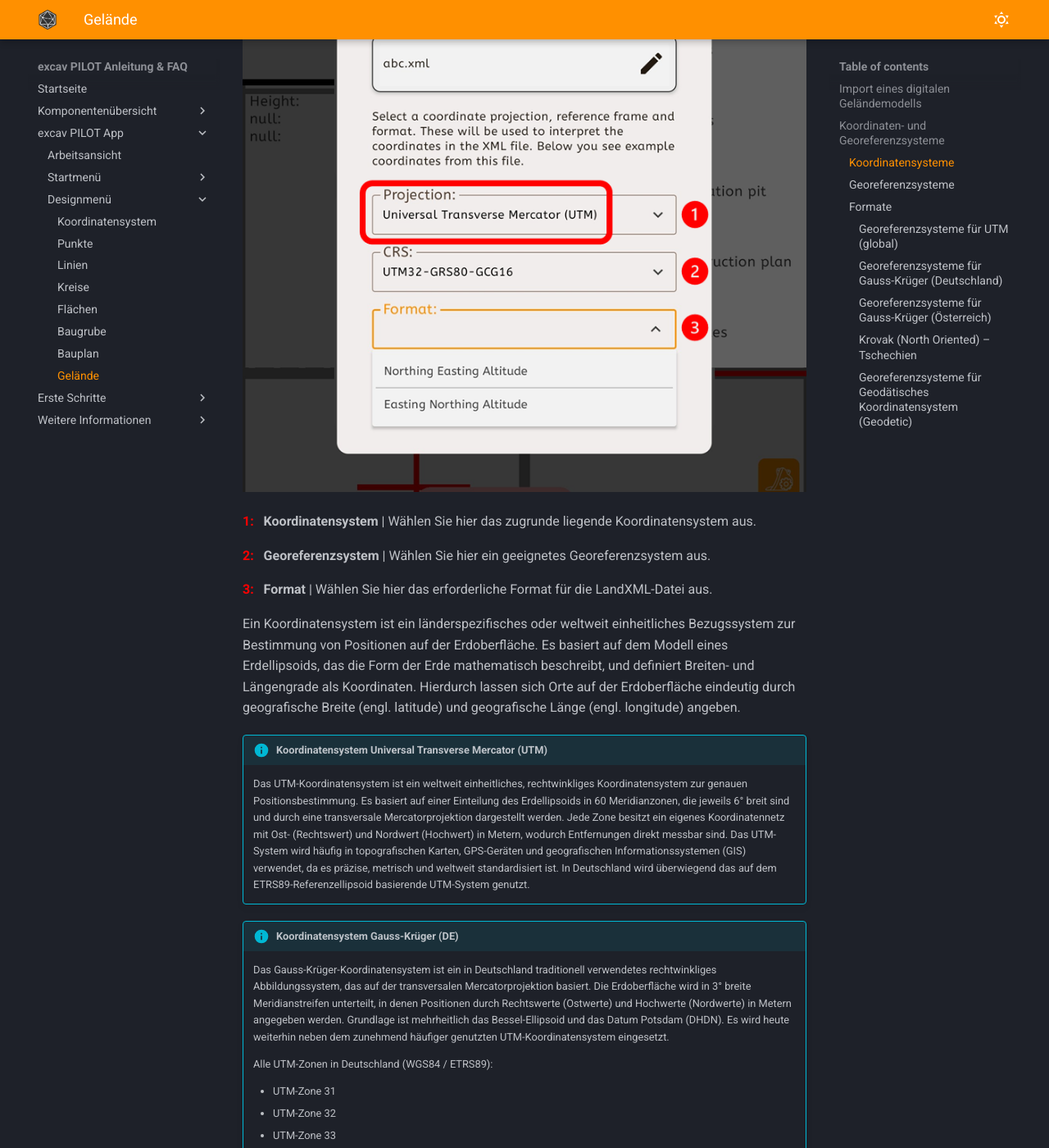
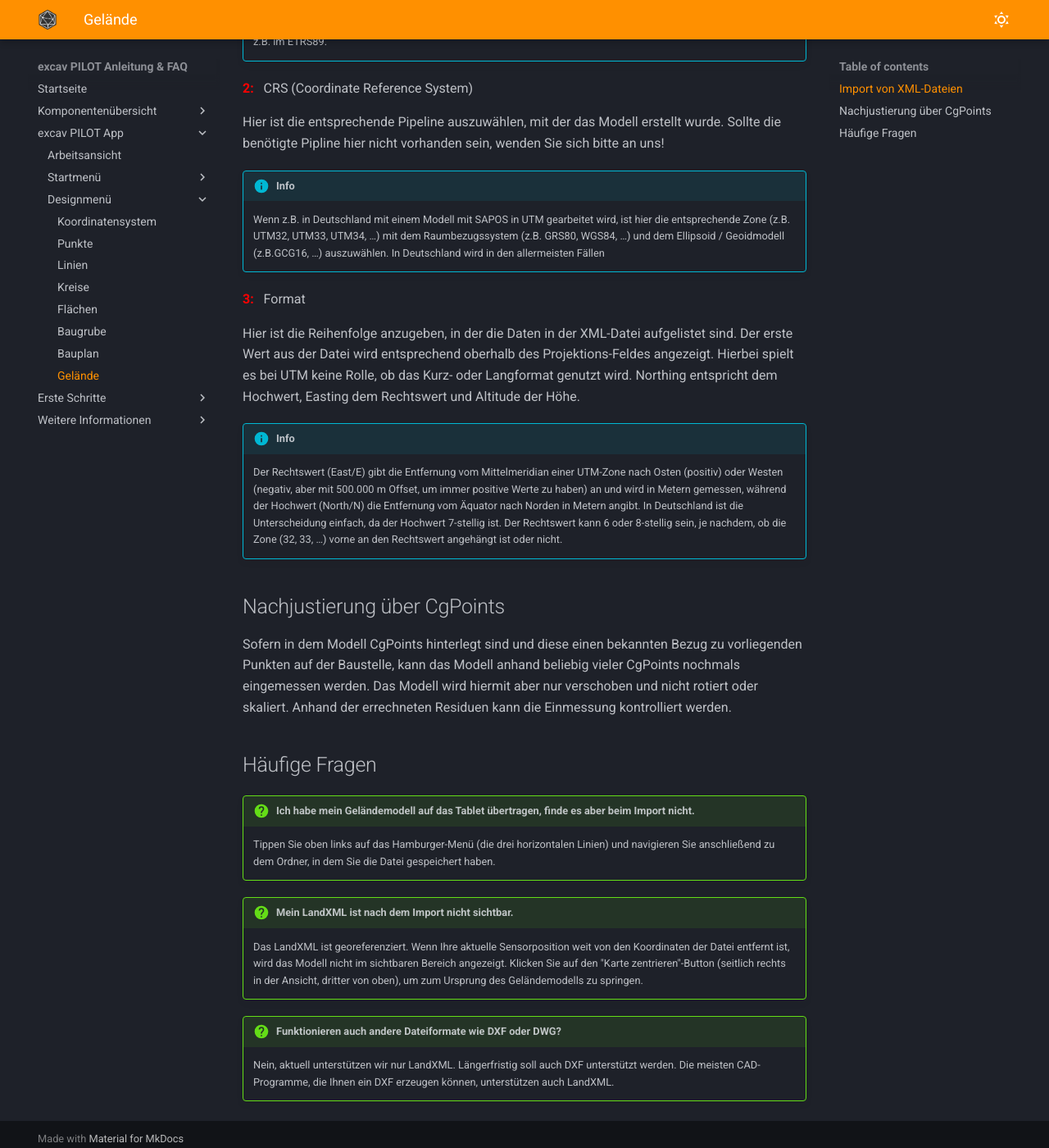
Before and after one commit to tobias-sizmann/mkdocs-excavpilot, an MkDocs documentation site: the page built from docs/Gelände/Gelände.md, in a window 1280 px wide and 1400 px high, scrolled down 2558 px. Shown: the whole window at 82% size. Built offline with MkDocs 1.6.1 and Material for MkDocs 9.7.7, drawn with Linux system fonts in a browser that asks for light colours; some of the changed text lies outside the part shown.

Commit message:
Geländemodell Version Emu

```diff
--- a/docs/Gelände/Gelände.md
+++ b/docs/Gelände/Gelände.md
@@ -4,13 +4,87 @@
     }
 </style>
 
-# Gelände
+# Geländemodelle (LandXML)
+
+Der excav Pilot ermöglicht das Laden und Anzeigen digitaler Geländemodelle direkt auf dem Bagger. Der Fahrer bekommt sowohl das 3D-Gelände als auch seine aktuelle Position im Modell visualisiert.
+Für den 3D-Import wird derzeit ausschließlich das LandXML-Format unterstützt.
+
+LandXML ist ein offener XML-basierter Standard zur Beschreibung vermessungstechnischer Daten (georeferenzierte Geländemodelle, Oberflächen, Linien, Korridore, Punkte, usw.). Unterstützte Inhalte sind derzeit:
+
+- Surfaces (Geländeoberflächen)
+- Lines / Breaklines / Curves (z. B. Böschungskanten, Achsen)
+- Points (CgPoint)
 
 <p align="center" width="100%">
   <img width="100%" src="/images_docs/Screenshot Gelände (19).jpg"/>
 </p>
 
-Das Einlesen und die Nutzung von Digitalen Geländemodellen (DGM) im LandXML-Format für eine vollständig in 3D visualisierte Arbeitsweise auf der Baustelle ist eine der Hauptfunktionen der excav App-Anwendung. Nutzer können sich jederzeit entscheiden, ob sie Baupläne als PDF in der zweidimensionalen Ansicht oder mithilfe von DGM im LandXML-Format im dreidimensionalen Raum für ein intuitives und immersives Arbeitserlebnis verwenden möchten.
+!!! info "Wie bekomme ich LandXML-Dateien auf das Tablet?"
+
+    Es gibt mehrere Möglichkeiten, Dateien auf das Android-Tablet zu bekommen:
+
+       - USB / Direktübertragung ( USB-Stick, Laptop, …)
+       - Cloud Dienste mit Android App (Google Drive, OneDrive, Dropbox, …)
+       - Download über Browser (Chrome)
+       - E-Mailprogramm (GMail, Outlook, …)
+       - Bluetooth
+
+## Import von XML-Dateien
+
+Es gibt zwei Möglichkeiten eine XML-Datei vom Tablet in die excav PILOT App zu importieren. Wenn Sie noch keinen [Arbeitsplatz](https://docs.excav.de/Arbeitsplatz/Arbeitsplatz/) für dieses Modell haben, können Sie beim Erstellen des neuen Arbeitsplatzes direkt das XML laden. Falls Sie bereits einen Arbeitsplatz für die Baustelle haben, können Sie ein Modell über das [Designmenü -> Gelände]() hinzufügen.
+
+In beiden Fällen müssen danach drei Parameter gesetzt werden:
+
+<p align="center" width="100%">
+  <img width="100%" src="/images_docs/Gelände Auswahl (1).png"/>
+</p>
+
+**<span style="color: red; font-weight: bold;">1: &nbsp;</span>** Koordinatensystem (Projection)
+
+- Universal Transverse Mercator (UTM)
+
+        gängige Zone in Deutschland: UTM-32, im Osten ggf. UTM-33
+
+- Gauss-Krüger (GK)
+
+        gängige Zone in Deutschland: Zone 3, im Westen häufiger Zone 2, im Osten Zone 4 und selten 5
+
+- GROVAC (Tschechien)
+- Geodätisch (Breite/Länge)
+
+!!! info
+    Je nach dem, welche Korrekturdatenquelle/-dienst genutzt wird, muss dies berücksichtigt werden. SAPOS arbeitet z.B. im ETRS89.
+
+**<span style="color: red; font-weight: bold;">2: &nbsp;</span>** CRS (Coordinate Reference System)
+
+Hier ist die entsprechende Pipeline auszuwählen, mit der das Modell erstellt wurde. Sollte die benötigte Pipline hier nicht vorhanden sein, wenden Sie sich bitte an uns!
+
+!!! info
+    Wenn z.B. in Deutschland mit einem Modell mit SAPOS in UTM gearbeitet wird, ist hier die entsprechende Zone (z.B. UTM32, UTM33, UTM34, …) mit dem Raumbezugssystem (z.B. GRS80, WGS84, …) und dem Ellipsoid / Geoidmodell (z.B.GCG16, …) auszuwählen. In Deutschland wird in den allermeisten Fällen
+
+**<span style="color: red; font-weight: bold;">3: &nbsp;</span>** Format
+
+Hier ist die Reihenfolge anzugeben, in der die Daten in der XML-Datei aufgelistet sind. Der erste Wert aus der Datei wird entsprechend oberhalb des Projektions-Feldes angezeigt. Hierbei spielt es bei UTM keine Rolle, ob das Kurz- oder Langformat genutzt wird. Northing entspricht dem Hochwert, Easting dem Rechtswert und Altitude der Höhe.
+
+!!! info
+    Der Rechtswert (East/E) gibt die Entfernung vom Mittelmeridian einer UTM-Zone nach Osten (positiv) oder Westen (negativ, aber mit 500.000 m Offset, um immer positive Werte zu haben) an und wird in Metern gemessen, während der Hochwert (North/N) die Entfernung vom Äquator nach Norden in Metern angibt. In Deutschland ist die Unterscheidung einfach, da der Hochwert 7-stellig ist. Der Rechtswert kann 6 oder 8-stellig sein, je nachdem, ob die Zone (32, 33, …) vorne an den Rechtswert angehängt ist oder nicht.
+
+## Nachjustierung über CgPoints
+
+Sofern in dem Modell CgPoints hinterlegt sind und diese einen bekannten Bezug zu vorliegenden Punkten auf der Baustelle, kann das Modell anhand beliebig vieler CgPoints nochmals eingemessen werden. Das Modell wird hiermit aber nur verschoben und nicht rotiert oder skaliert. Anhand der errechneten Residuen kann die Einmessung kontrolliert werden.
+
+## Häufige Fragen
+
+!!! question "Ich habe mein Geländemodell auf das Tablet übertragen, finde es aber beim Import nicht."
+    Tippen Sie oben links auf das Hamburger-Menü (die drei horizontalen Linien) und navigieren Sie anschließend zu dem Ordner, in dem Sie die Datei gespeichert haben.
+
+!!! question "Mein LandXML ist nach dem Import nicht sichtbar."
+    Das LandXML ist georeferenziert. Wenn Ihre aktuelle Sensorposition weit von den Koordinaten der Datei entfernt ist, wird das Modell nicht im sichtbaren Bereich angezeigt. Klicken Sie auf den "Karte zentrieren"-Button (seitlich rechts in der Ansicht, dritter von oben), um zum Ursprung des Geländemodells zu springen.
+
+!!! question "Funktionieren auch andere Dateiformate wie DXF oder DWG?"
+    Nein, aktuell unterstützen wir nur LandXML. Längerfristig soll auch DXF unterstützt werden. Die meisten CAD-Programme, die Ihnen ein DXF erzeugen können, unterstützen auch LandXML.
+
+<!-- Das Einlesen und die Nutzung von Digitalen Geländemodellen (DGM) im LandXML-Format für eine vollständig in 3D visualisierte Arbeitsweise auf der Baustelle ist eine der Hauptfunktionen der excav App-Anwendung. Nutzer können sich jederzeit entscheiden, ob sie Baupläne als PDF in der zweidimensionalen Ansicht oder mithilfe von DGM im LandXML-Format im dreidimensionalen Raum für ein intuitives und immersives Arbeitserlebnis verwenden möchten.
 
 !!! Warning "Richtige Einstellungen für LandXML"
     LandXML ist ein gängiges Dateiformat zum Austausch georeferenzierter Objekte zwischen Softwareprogrammen. Es ermöglicht die Übermittlung von Objekten mit Attributen, Distanzrelationen und Geometrien zwischen Endgeräten, insbesondere für Anwendungen im Tiefbau, Straßenbau oder im Garten- und Landschaftsbau.
@@ -156,7 +230,7 @@ Die Reihenfolge (NEA oder ENA) hängt vom Koordinatensystem ab, verändert jedoc
 
 Geodetic-GRS80-Ellipsoid | kein Format erforderlich (keine Auswahloption möglich)
 
-
+-->
 <!-- BACKLOG
 
 Unter dem Menüpunkt „Gelände“ erhalten Sie die Möglichkeit eingelesene dreidimensionale Geländemodelle im gewünscht Dateiformat zu laden, einzusehen oder auch ggf. wieder zu löschen.
```
